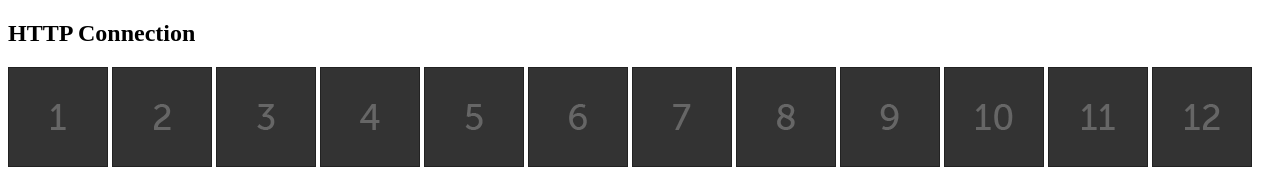
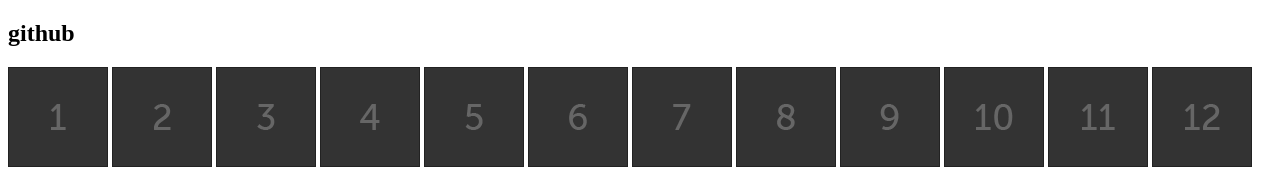
Before and after one commit to nonakaryuichi/web_acceleration_sample, a plain HTML site: page http_request_sample.html in a window 1280 px wide. Shown: the top 188 px of the page. Drawn offline with Linux system fonts and the light colour scheme.

Commit message:
change title

```diff
--- a/http_request_sample.html
+++ b/http_request_sample.html
@@ -6,7 +6,7 @@
 <link rel='stylesheet' href='css/sample.css' type='text/css' media='all'/>
 </head>
 <body>
-	<h2>HTTP Connection</h2>
+	<h2>github</h2>
 	<p>
 		<img src="images/requests/load_sample_image_01.png" alt="1" />
 		<img src="images/requests/load_sample_image_02.png" alt="2" />
```
